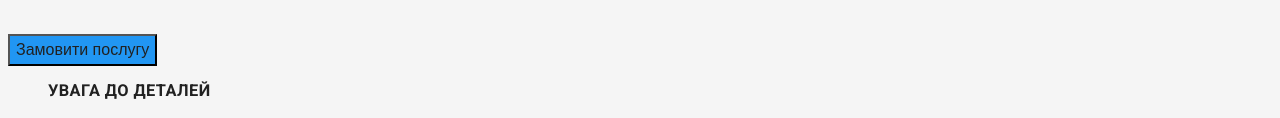
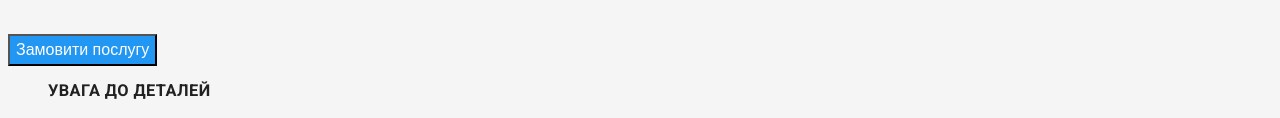
Before and after one commit to AndreyTus/goit-markup-hw-02, a plain HTML site: page index.html in a window 1280 px wide. In both pictures the pointer is over the button "Замовити послугу". Shown: the part 246-364 px from the top of the page. Drawn offline with Linux system fonts and the light colour scheme.

Commit message:
Update style.css

```diff
--- a/css/style.css
+++ b/css/style.css
@@ -94,7 +94,7 @@ header {
 
 .btn:hover, .btn:focus {
     background-color: var(--btn-color);
-    color: var(--secondary-color);
+    color: var(--btn-active-color);
     cursor: pointer;
 }
 .btn {
```
